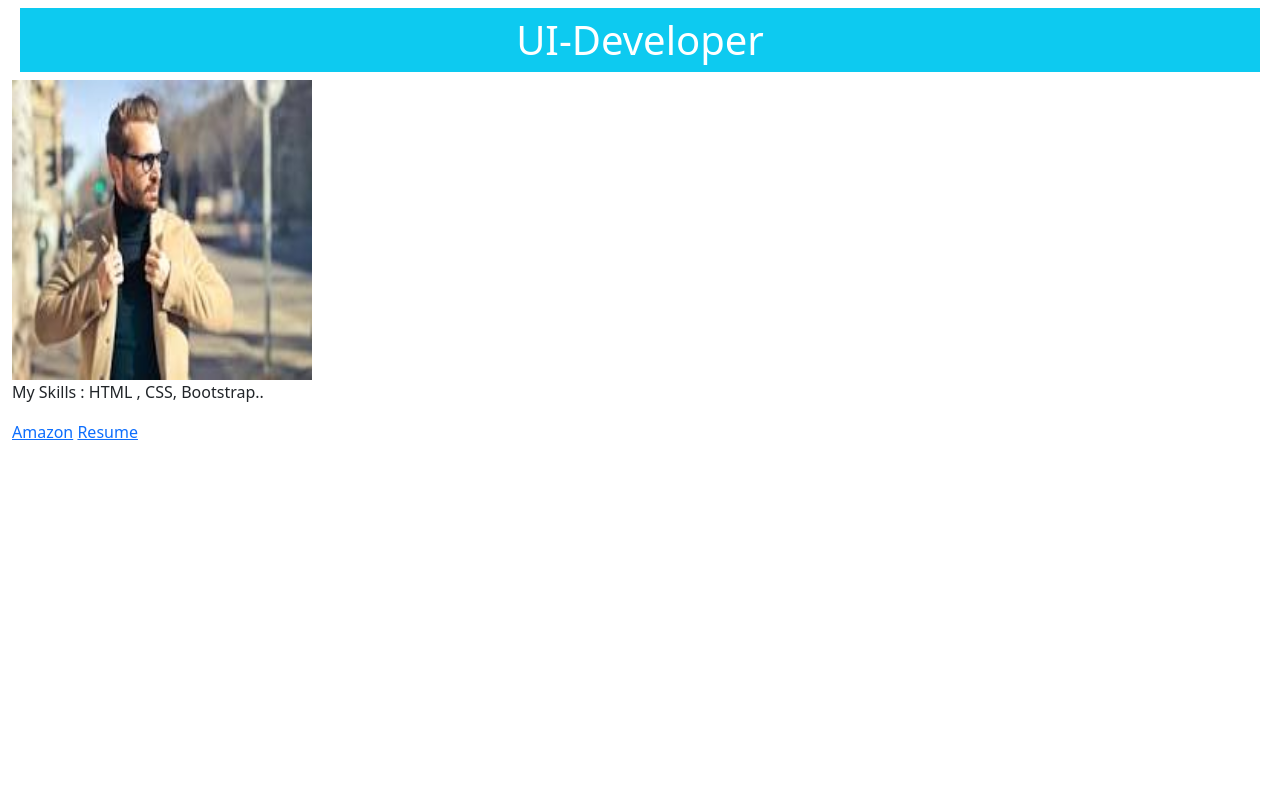
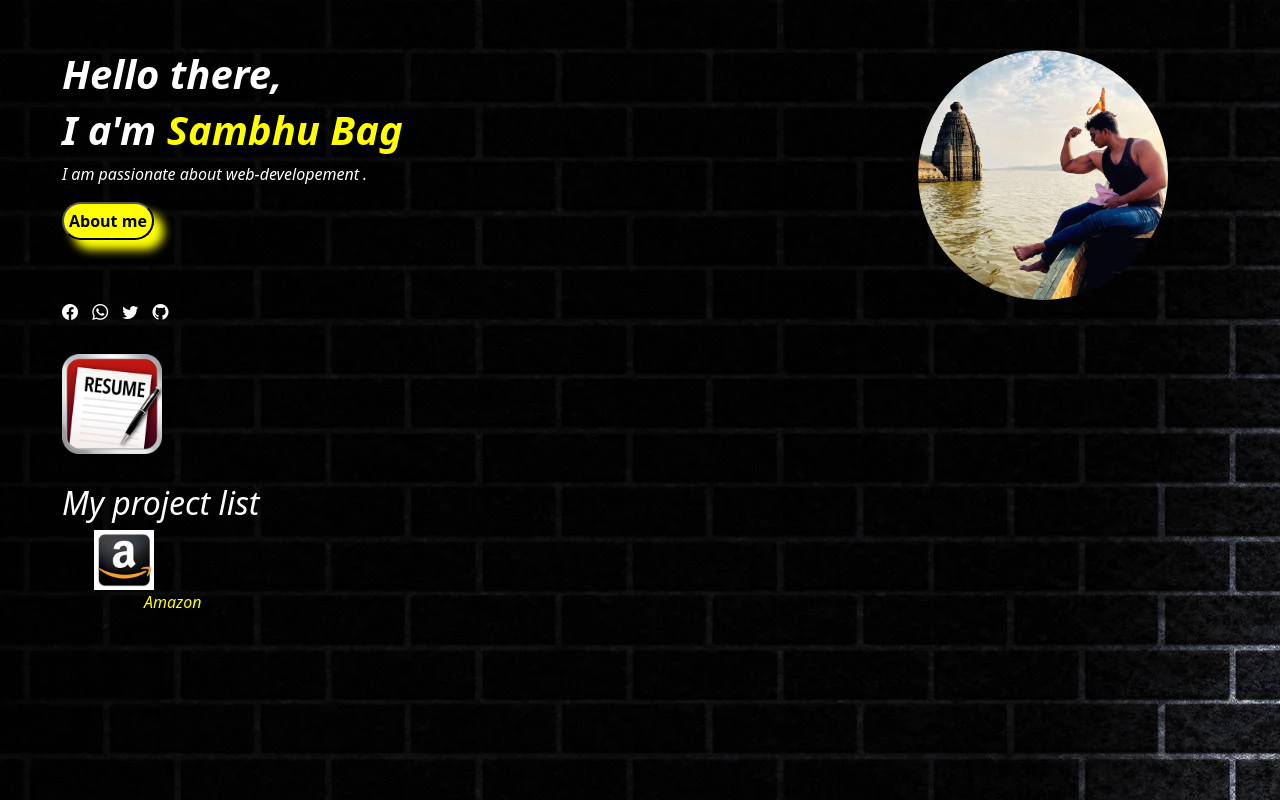
Before and after one commit to sambhubag1999/ui-portfolio, a website: page index.html in a window 1280 px wide. Drawn offline with nearby package versions, Linux system fonts and the light colour scheme.

Commit message:
version.5.0

```diff
--- a/index.html
+++ b/index.html
@@ -7,12 +7,87 @@
     <link rel="stylesheet" href="https://cdn.jsdelivr.net/npm/bootstrap-icons@1.11.1/font/bootstrap-icons.css">
     <link href="https://cdn.jsdelivr.net/npm/bootstrap@5.3.2/dist/css/bootstrap.min.css" rel="stylesheet" integrity="sha384-T3c6CoIi6uLrA9TneNEoa7RxnatzjcDSCmG1MXxSR1GAsXEV/Dwwykc2MPK8M2HN" crossorigin="anonymous">
     <script src="https://cdn.jsdelivr.net/npm/bootstrap@5.3.2/dist/js/bootstrap.bundle.min.js" integrity="sha384-C6RzsynM9kWDrMNeT87bh95OGNyZPhcTNXj1NW7RuBCsyN/o0jlpcV8Qyq46cDfL" crossorigin="anonymous"></script>
+    <style>
+        body{
+            background: url(/public/images/blackbackground.webp);
+            background-repeat: no-repeat;
+            color: white;
+            margin: 50px;
+            font-style:italic;
+        }
+
+        h1 span{
+            color: yellow ;
+        }
+        h1{
+            margin-left: 50px;
+            font-weight: bold;
+        }
+        p{
+            margin-left: 50px;
+        }
+        .main{
+            display: flex;
+            justify-content: space-between;
+        }
+        .about{
+            background-color: yellow;
+            padding: 5px;
+            font-weight: bold;
+            margin-left: 50px;
+            border-radius: 50px;
+            box-shadow: yellow 10px 10px 10px;
+        }
+        .prof{
+            border-radius: 200px;
+            margin-right: 100px;
+        }
+        .icon{
+            margin-left: 50px;
+            margin-bottom: 30px;
+        }
+        .icon span{
+            margin-right: 10px;
+        }
+        .resume{
+            margin-left: 50px;
+            margin-bottom: 30px;
+        }
+        ul{
+            list-style: none;
+            margin-left: 50px;
+        }
+        h2{
+            margin-left: 50px;
+        }
+    </style>
 </head>
 <body class="container-fluid">
-    <h1 class="bg-info text-white text-center p-2 m-2">UI-Developer</h1>
-    <img src="public/images/menfashion.jpeg" width="300" height="300">
-    <p>My Skills : HTML , CSS, Bootstrap..</p>
-    <a href="/public/amazon.html">Amazon</a>
-    <a href="/public/docs/sambhu update cv.docx">Resume</a>
+    <div class="main">
+        <div>
+   <h1>Hello there,</h1>
+   <h1>I a'm <span>Sambhu Bag</span></h1>
+   <p>I am passionate about web-developement .</p>
+    <button class="about">About me</button>
+    </div>
+    <div class="profile">
+        <img class="prof" src="/public/images/myprofile.png" height="250" width="250">
+    </div>
+    </div>
+    <div class="icon">
+        <span class="bi bi-facebook"></span>
+        <span class="bi bi-whatsapp"></span>
+        <span class="bi bi-twitter"></span>
+        <span class="bi bi-github"></span>
+    </div>
+    <a href="/public/docs/sambhu update cv.docx"><img src="/public/images/resume.png" class="resume" height="100" width="100"></a>
+    <div>
+        <h2>My project list</h2>
+        <ul>
+            <li><a href="/public/amazon.html"><img src="/public/images/amazon new.jpeg" width="60"></a></li>
+            <p style="color: yellow; ;">Amazon</p>
+            <li><a href=""></a></li>
+        </ul>
+    </div>
 </body>
 </html>
```
Also changed, not shown: public/shoppertempelate.html (+1 -0 lines), public/images/amazon new.jpeg (added), public/images/blackbackground.webp (added), public/images/myprofile.png (added), public/images/portfoliobg.jpg (added), public/images/resume.png (added).
